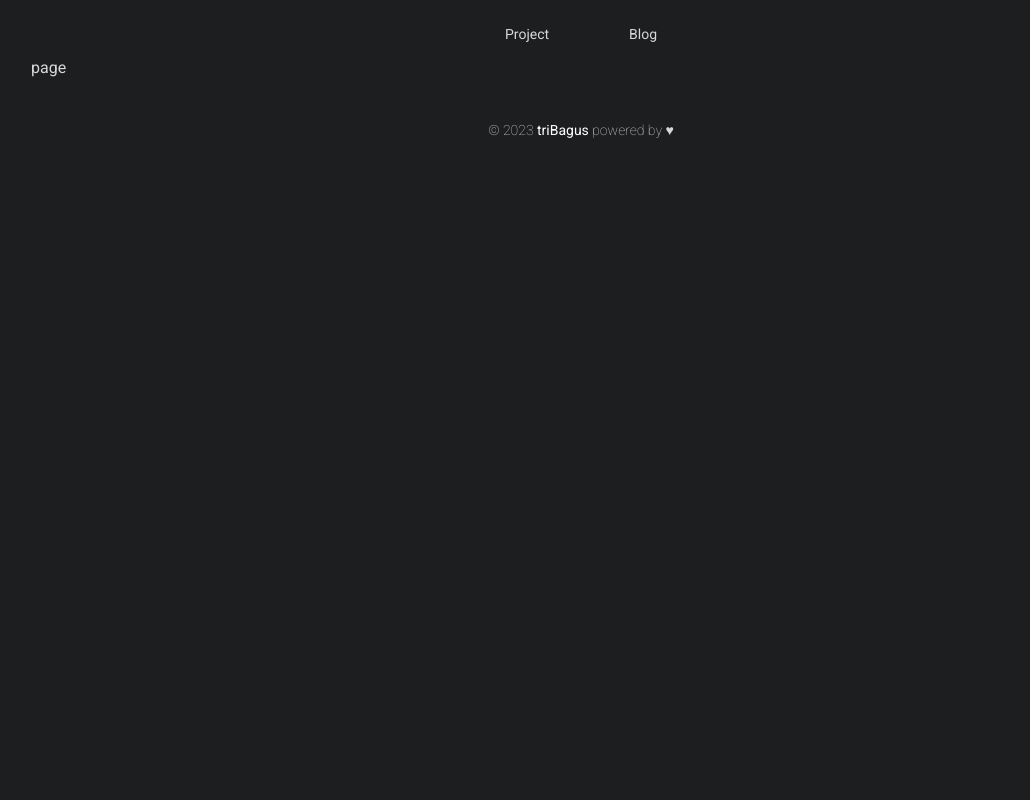
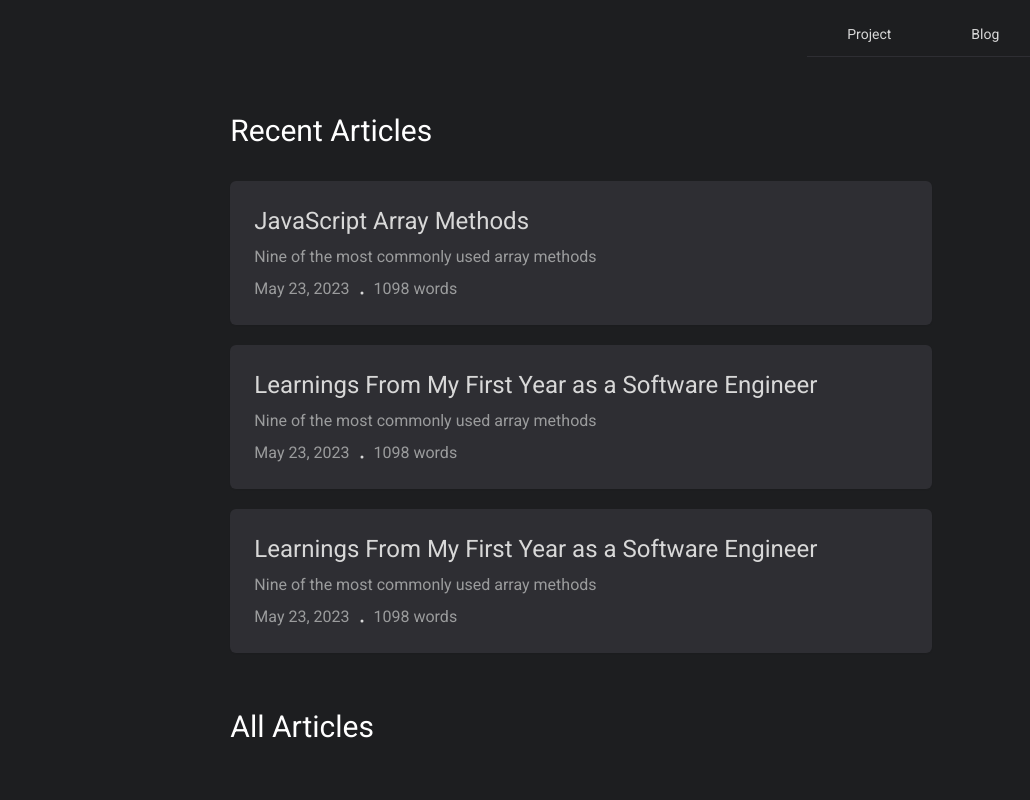
Before and after one commit to tribagusu/mywebv2, a Next.js app: page /blog in a window 1280 px wide. Shown: the top 800 px of the page, without its empty margins (59-1089 px from the left). Built offline with nearby package versions, Linux system fonts and the light colour scheme.

Commit message:
feat: create blog articles page

```diff
--- a/app/blog/page.tsx
+++ b/app/blog/page.tsx
@@ -1,5 +1,18 @@
+import Card from "@/components/blog/Card";
 import React from "react";
 
 export default function Blog() {
-  return <div>page</div>;
+  return (
+    <main className="container md:w-8/12 min-h-screen flex-col">
+      <div className="container mt-10">
+        <h1 className="text-3xl text-white mb-4">Recent Articles</h1>
+      </div>
+      <div className="container">
+        <Card />
+      </div>
+      <div className="container mt-5">
+        <h1 className="text-3xl text-white mb-4">All Articles</h1>
+      </div>
+    </main>
+  );
 }
--- a/app/globals.css
+++ b/app/globals.css
@@ -22,11 +22,11 @@ body {
 }
 
 .btn {
-  @apply flex py-2 justify-center items-center gap-1 rounded font-semibold transition ease-out duration-200;
+  @apply flex py-2 justify-center items-center gap-1 rounded-md font-semibold transition ease-out duration-200;
 }
 
 .input {
-  @apply py-3 px-4 border border-primary rounded bg-transparent focus:border-white outline-none placeholder:text-[#6e6e6e] disabled:text-[#6e6e6e];
+  @apply py-3 px-4 border border-primary rounded-md bg-transparent focus:border-white outline-none placeholder:text-[#6e6e6e] disabled:text-[#6e6e6e];
 }
 
 .link {
--- a/app/page.tsx
+++ b/app/page.tsx
@@ -8,7 +8,7 @@ export default function Home() {
   return (
     <main className="container md:w-10/12 min-h-screen flex-col">
       <div className="container mt-10">
-        <h1 className="text-3xl text-white mb-4">
+        <h1 className="text-3xl text-white mb-4 font-bold">
           Hello world, <span className="text-primary">triBagus</span> here!
         </h1>
         <p>
@@ -36,7 +36,7 @@ export default function Home() {
           <OtherProjects />
         </div>
       </div>
-      <div className="container mt-10">
+      <div className="container mt-10 mb-10">
         <h2 className="heading">Let&apos;s Talk</h2>
         <div className="flex flex-col">
           <p className="mb-8 w-[60%]">
--- /dev/null
+++ b/components/blog/Card.tsx
@@ -0,0 +1,52 @@
+import Link from "next/link";
+import React from "react";
+import { BsDot } from "react-icons/bs";
+
+const Card = () => {
+  const blogsInfo = [
+    {
+      title: "JavaScript Array Methods",
+      content: "Nine of the most commonly used array methods",
+      time: "May 23, 2023",
+      words: "1098",
+    },
+    {
+      title: "Learnings From My First Year as a Software Engineer",
+      content: "Nine of the most commonly used array methods",
+      time: "May 23, 2023",
+      words: "1098",
+    },
+    {
+      title: "Learnings From My First Year as a Software Engineer",
+      content: "Nine of the most commonly used array methods",
+      time: "May 23, 2023",
+      words: "1098",
+    },
+  ];
+
+  return (
+    <article>
+      {blogsInfo.map((blog) => {
+        return (
+          <Link
+            href="#"
+            key={blog.title}
+            className="flex flex-col bg-dark mb-5 p-6 rounded-md shadow-sm hover:shadow-[0_6px_10px_-5px_rgb(255,255,255,0.30)] transition ease-out duration-200"
+          >
+            <h2 className="text-2xl mb-2">{blog.title}</h2>
+            <p className="text-darkLight mb-2">{blog.content}</p>
+            <div className="flex">
+              <span className="text-darkLight">{blog.time}</span>
+              <span className="flex items-end mx-1">
+                <BsDot />
+              </span>
+              <span className="text-darkLight">{`${blog.words} words`}</span>
+            </div>
+          </Link>
+        );
+      })}
+    </article>
+  );
+};
+
+export default Card;
--- a/components/card/Card.tsx
+++ b/components/card/Card.tsx
@@ -15,7 +15,7 @@ interface ICard {
 const Card: FC<ICard> = (props): any => {
   const { image, title, content, techs, button } = props;
   return (
-    <div className="bg-dark rounded overflow-hidden shadow-sm hover:shadow-[0_10px_15px_-3px_rgb(255,255,255,0.15)] transition ease-out duration-300">
+    <div className="bg-dark rounded-md overflow-hidden shadow-sm hover:shadow-[0_8px_17px_-5px_rgb(255,255,255,0.20)] transition ease-out duration-300">
       {image && (
         <Image src={image} alt="tech" className="w-full h-33 object-cover" />
       )}
--- a/components/contact/Contact.tsx
+++ b/components/contact/Contact.tsx
@@ -18,7 +18,11 @@ export default function Contact() {
       >
         <AiFillLinkedin />
       </Link>
-      <Link href="#" target="_blank" className="link">
+      <Link
+        href="mailto:tri.bagus21@gmail.com?subject=Mail from tribagus website"
+        target="_blank"
+        className="link"
+      >
         <AiOutlineMail />
       </Link>
     </div>
--- a/components/contact/Form.tsx
+++ b/components/contact/Form.tsx
@@ -65,7 +65,7 @@ export default function Form() {
         />
         <button
           type="submit"
-          className="bg-primary p-3 text-black font-semibold rounded hover:bg-[#c19160] transition ease-out duration-200"
+          className="bg-primary p-3 text-black font-semibold rounded-md hover:bg-[#c19160] transition ease-out duration-200"
           disabled={isLoading ? true : false}
         >
           {isLoading ? "SUBMITTING..." : "SUBMIT"}
--- a/components/navbar/Navbar.tsx
+++ b/components/navbar/Navbar.tsx
@@ -3,17 +3,17 @@ import Link from "next/link";
 
 export default function Navbar() {
   return (
-    <nav className="flex justify-center items-center">
-      <div className="text-light text-sm flex mt-3">
+    <nav className="flex justify-end items-center md:w-11/12">
+      <div className="text-light text-sm flex mt-3 border-b border-dark">
         <Link
           href="/"
-          className="py-3 px-10 rounded-sm hover:bg-grey hover:bg-opacity-20 hover:text-white transition ease-in-out duration-100"
+          className="py-3 px-10 rounded-md hover:bg-grey hover:bg-opacity-20 hover:text-white transition ease-in-out duration-100"
         >
           Project
         </Link>
         <Link
           href="/blog"
-          className="py-3 px-10 rounded-sm hover:bg-grey hover:bg-opacity-20 hover:text-white transition ease-in-out duration-100"
+          className="py-3 px-10 rounded-md hover:bg-grey hover:bg-opacity-20 hover:text-white transition ease-in-out duration-100"
         >
           Blog
         </Link>
--- a/tailwind.config.js
+++ b/tailwind.config.js
@@ -10,6 +10,7 @@ module.exports = {
       colors: {
         primary: "#D3AE7E",
         dark: "#2E2E33",
+        darkLight: "#9B9C9D",
         grey: "#C4C4C5",
         light: "#D8D8D8",
       },
```
